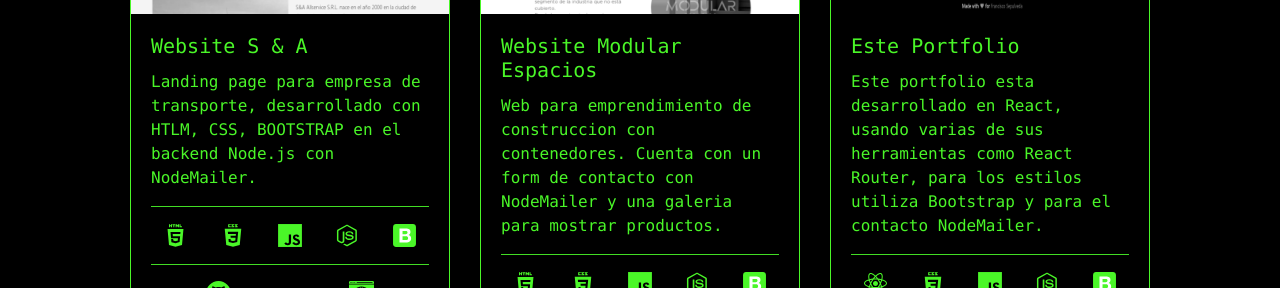
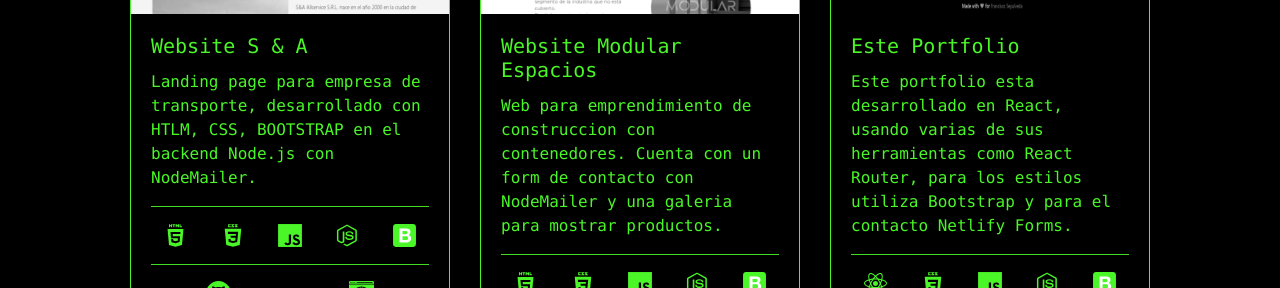
Before and after one commit to fsepulvedadev/portfolio, a React (Create React App) app: page /proyectos in a window 1280 px wide. Shown: the part 586-874 px from the top of the page. Built offline with nearby package versions, Linux system fonts and the light colour scheme.

Commit message:
correccion link proyectos git

```diff
--- a/src/pages/Contacto/Contacto.js
+++ b/src/pages/Contacto/Contacto.js
@@ -1,7 +1,7 @@
 import React from 'react';
 import './Contacto.css'
 import Typical from 'react-typical'
-import { useState, useEffect } from 'react';
+import { useState } from 'react';
 
 function Contacto() {
 
--- a/src/pages/Proyectos/Proyectos.js
+++ b/src/pages/Proyectos/Proyectos.js
@@ -99,7 +99,7 @@ function App() {
                <ul className="list-inline d-flex justify-content-around lista-proyect">
 
                  <li className="list-inline-item">
-                       <a href="https://github.com/panchixnrc"><img style={{ width: "25px"}} src={Github} alt="Github logo"/></a>
+                       <a target="_blank" rel="noopener noreferrer" href="https://github.com/panchixnrc/web-sya"><img style={{ width: "25px"}} src={Github} alt="Github logo"/></a>
 
                     </li>
                  <li className="list-inline-item">
@@ -142,7 +142,7 @@ function App() {
                <ul className="list-inline d-flex justify-content-around lista-proyect">
 
                  <li className="list-inline-item">
-                       <a target="_blank" rel="noopener noreferrer" href="https://github.com/panchixnrc"><img style={{ width: "25px"}} src={Github} alt="Github logo"/></a>
+                       <a target="_blank" rel="noopener noreferrer" href="https://github.com/panchixnrc/modularweb"><img style={{ width: "25px"}} src={Github} alt="Github logo"/></a>
 
                     </li>
                  <li className="list-inline-item">
@@ -160,7 +160,7 @@ function App() {
               <Card.Body>
                 <Card.Title>Este Portfolio</Card.Title>
                 <Card.Text>
-                 Este portfolio esta desarrollado en React, usando varias de sus herramientas como React Router, para los estilos utiliza Bootstrap y para el contacto NodeMailer.
+                 Este portfolio esta desarrollado en React, usando varias de sus herramientas como React Router, para los estilos utiliza Bootstrap y para el contacto Netlify Forms.
                 </Card.Text>
                 <hr/>
                 <ul className="list-inline lista-tec d-flex justify-content-around align-items-center">
```
